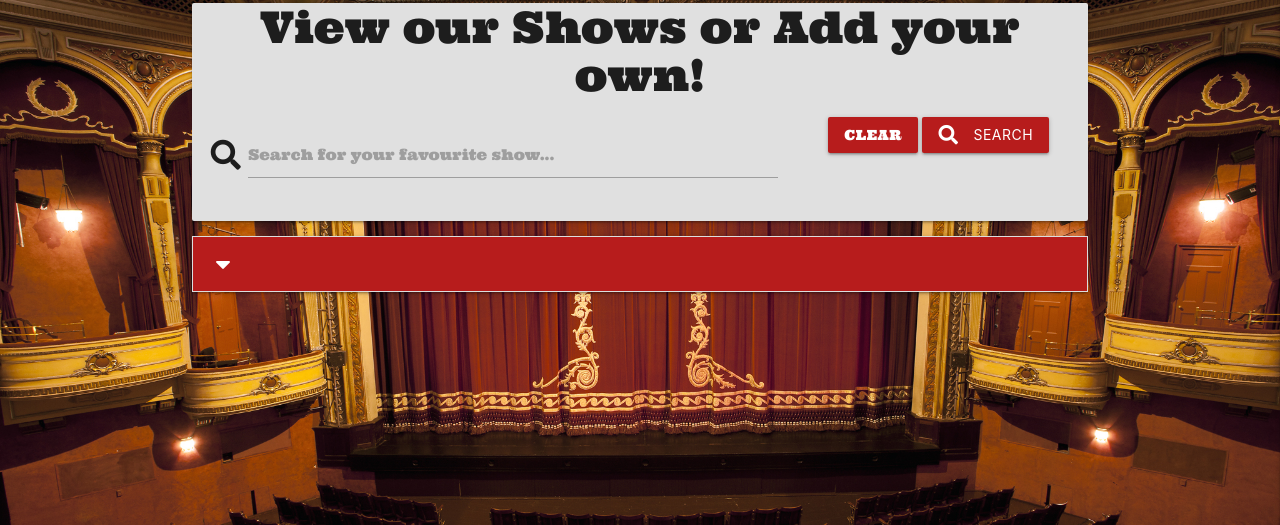
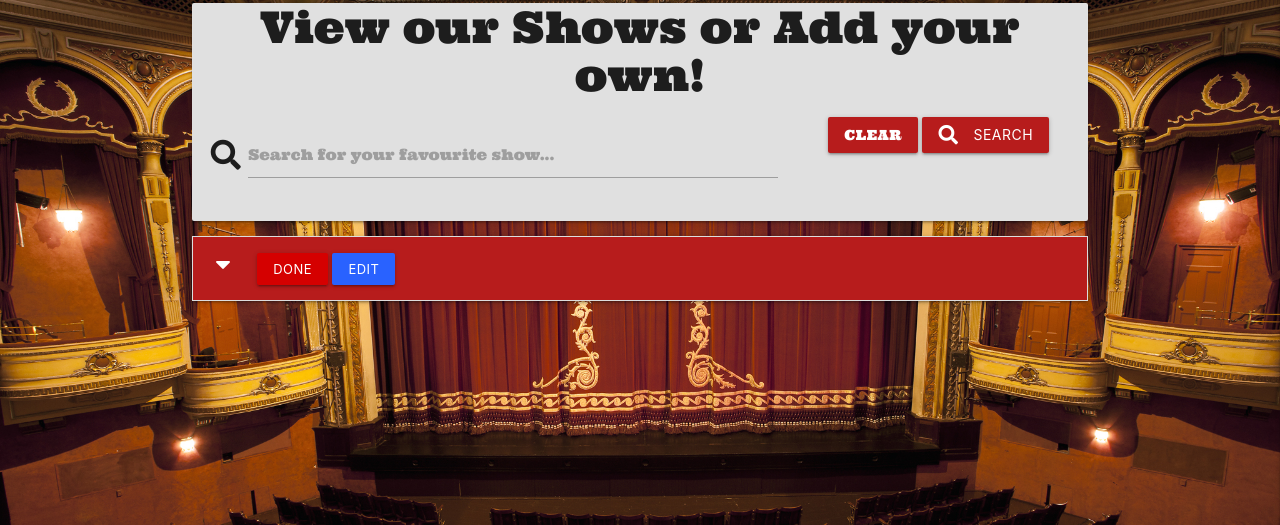
Before and after one commit to Craggy19/theatre_reviews, a Flask app: page /search in a window 1280 px wide. Shown: the part 94-619 px from the top of the page. Run offline with Flask 2, Linux system fonts and the light colour scheme; a database or web service that is not in the repository returns one stand-in record (values such as "Sample title"); some libraries are stand-ins or nearby versions.

Commit message:
Add edit and done buttons

```diff
--- a/templates/shows.html
+++ b/templates/shows.html
@@ -32,8 +32,14 @@
         {% for show in shows %}
         <li>
             <div class="collapsible-header white-text red darken-4">
-                <i class="fas fa-caret-down"></i>
-                <strong>{{ show.show_name }}</strong>
+                <div class="col s3">
+                    <i class="fas fa-caret-down"></i>
+                    <a href="" class="btn-small red accent-4">Done</a>
+                    <a href="" class="btn-small blue accent-4">Edit</a>
+                </div>
+                <div class="col s9">
+                    <strong>{{ show.show_name }}</strong>
+                </div>
             </div>
             <div class="collapsible-body white">
                 <strong>{{ show.category_name }}</strong>
```
